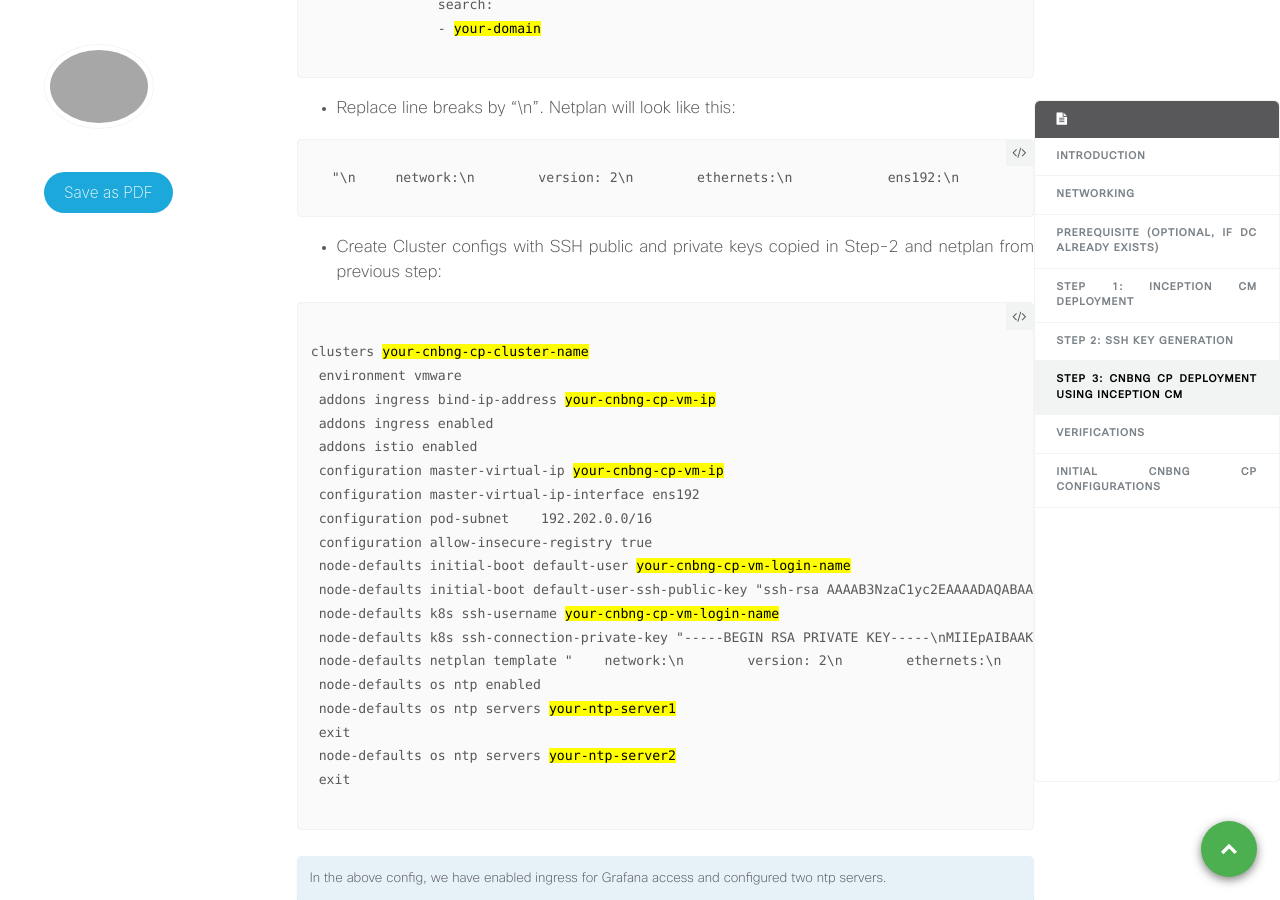
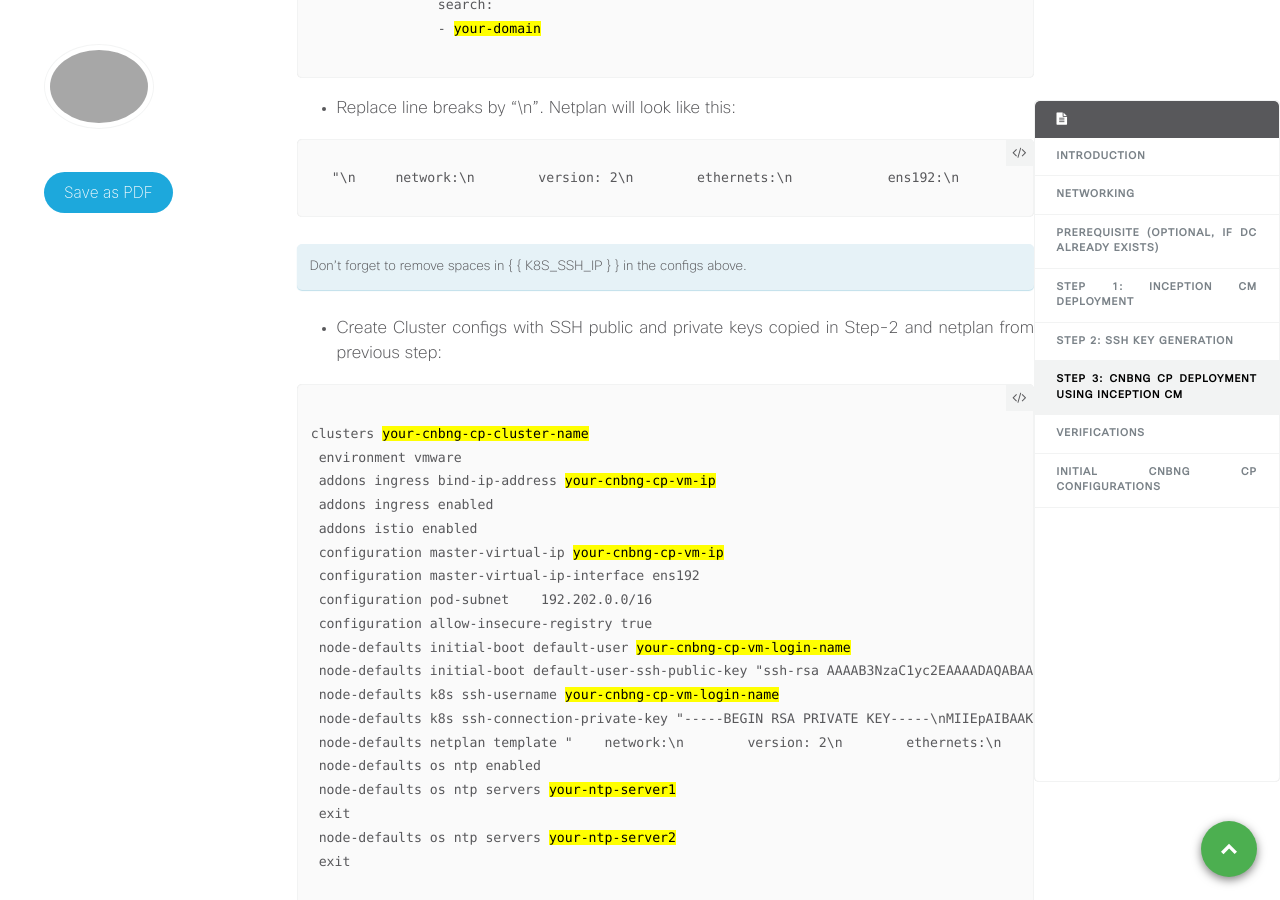
Before and after one commit to xrdocs/cnbng, a Jekyll site: the page built from _tutorials/cnbng-cp-cluster-single-vm-aio-deployment-guide.md, in a window 1280 px wide and 900 px high, scrolled down 4315 px. Built offline with Jekyll 4.4.1, drawn with Linux system fonts in a browser that asks for light colours; comment, search, counter and statistics services are not loaded.

Commit message:
Update cnbng-cp-cluster-single-vm-aio-deployment-guide.md

````diff
--- a/_tutorials/cnbng-cp-cluster-single-vm-aio-deployment-guide.md
+++ b/_tutorials/cnbng-cp-cluster-single-vm-aio-deployment-guide.md
@@ -148,6 +148,9 @@ exit
 ```
  "\n     network:\n        version: 2\n        ethernets:\n            ens192:\n                dhcp4: false\n                addresses:\n                - { {K8S_SSH_IP}}/24\n                routes:\n                - to: 0.0.0.0/0\n                  via: your-gateway-ip\n                nameservers:\n                    addresses:\n                    - your-dns1\n                    - your-dns2\n                    search:\n                    - your-domain\n\n\n"
 ```
+
+Don't forget to remove spaces in { { K8S_SSH_IP } } in the configs above.
+{: .notice--info}
 
 - Create Cluster configs with SSH public and private keys copied in Step-2 and netplan from previous step:
 
````
